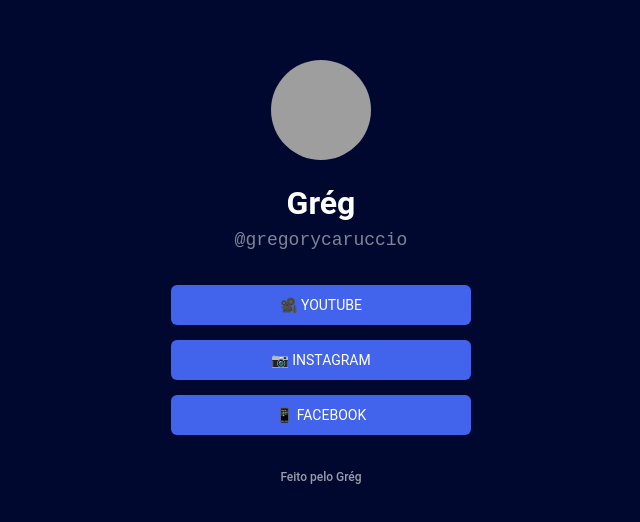
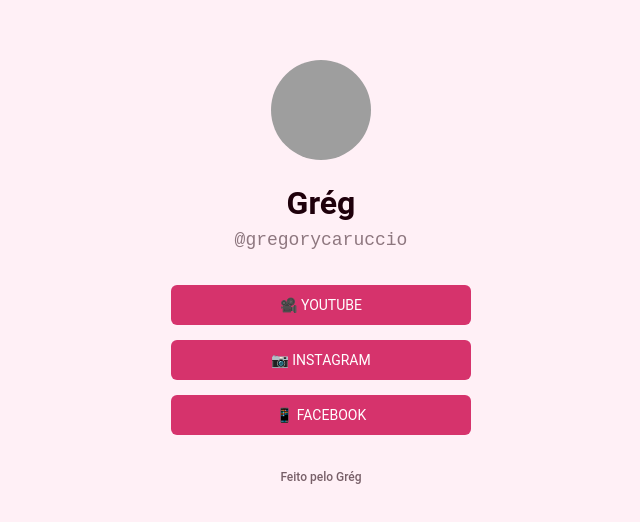
Before and after one commit to Gregorycaruccio/Greglinks, a plain HTML site: page index.html in a window 1280 px wide. Shown: the whole page, without its empty margins (319-959 px from the left). Drawn offline with Linux system fonts and the light colour scheme; grey boxes are pictures that could not be loaded; a web font is replaced by a local one.

Commit message:
Update index.html

```diff
--- a/index.html
+++ b/index.html
@@ -12,7 +12,7 @@
 <link href="https: //fonts.googleapis.com/css2? família= Roboto+Mono &family= Roboto:wght@500;700 & display=swap" rel="stylesheet">
     <link rel="stylesheet" href="./style.css">
 </head>
-  <body class="dark-blue">
+  <body class="pink">
     <div class="container">
       <img class="avatar" src="https://i.pinimg.com/474x/9d/6e/19/9d6e196ee6ef6dd7f94494aa688adf79.jpg" alt="minha foto"/>
       <h1>Grég</h1>
```
